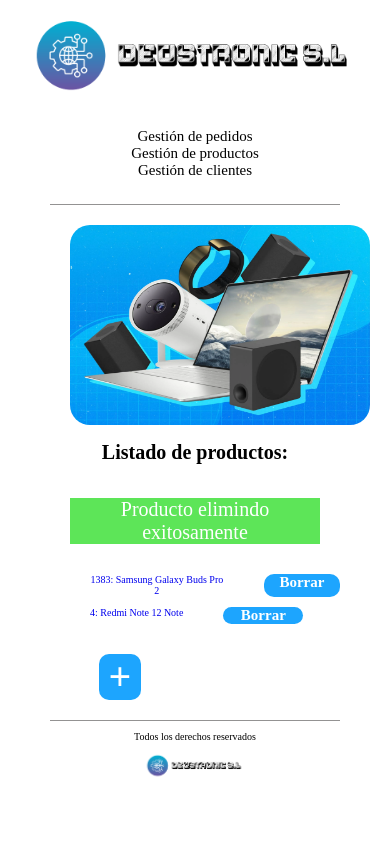
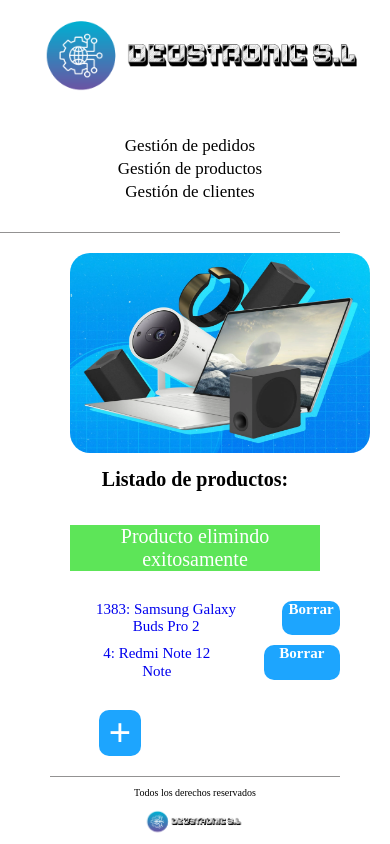
Before and after one commit to markelDeusto/Entregable2-3-4, a Django app: page /deustronic/producto/borrar/129 in a window 390 px wide. Run offline with Django 5.2, Linux system fonts and the light colour scheme; data comes from the database, SQL or seed files in the repository; both versions use the stored data as it was after the commit.

Commit message:
responsive

```diff
--- a/proyecto1/empresaDjango/static/css/styles.css
+++ b/proyecto1/empresaDjango/static/css/styles.css
@@ -30,12 +30,20 @@ html {
   .nav-principal {
     display: flex;
     flex-direction: column;
+    margin-left: 0;
+    justify-content: center;
+    align-items: center;
   }
 }
 
 @media (max-width:769px) {
   .navegacion{
     margin: 0;
+  }
+}
+@media (max-width:769px) {
+  .nav-principal img{
+    margin-left: 7rem;
   }
 }
   .nav-principal img {
@@ -60,13 +68,17 @@ html {
     padding: 0;
     margin-left: 7rem;
   }
+@media (max-width:769px) {
+  .elementos-navegacion a{
+    margin-left: 0;
+    font-size: 1.7rem;
+  }
+}
 
-@media (max-width:769px) {
+@media (max-width:391px) {
   .elementos-navegacion{
     flex-direction: column;
     justify-content: center;
-    font-size: 1.5rem;
-    margin-left: 0;
   }
 }
 
@@ -97,8 +109,25 @@ html {
     display: flex;
     align-items: center;
   }
-
-
+@media (max-width:769px) {
+  .parte-derecha-landing{
+    justify-content: center;
+    margin-top: 2rem;
+  }
+}
+@media (max-width:391px) {
+  .parte-derecha-landing{
+    display: flex;
+    flex-direction: column;
+  }
+}
+@media (max-width:391px) {
+  .boton-landing{
+    font-size: 1.5rem;
+    width: 10rem;
+    height: 4rem;
+  }
+}
   /*INDEX*/
   .contenedor-principal-index{
     margin: 2rem 5rem 2rem 5rem;
@@ -114,6 +143,7 @@ html {
     text-align: center;
   }
 }
+
   .parte-izquierda{
     margin-left: 2rem;
   }
@@ -153,6 +183,7 @@ html {
 
   .producto_eliminado a{
     color: white;
+    align-items: center;
   }
 
   /*DETAIL_PEDIDOS*/
@@ -183,6 +214,11 @@ html {
     font-size: 2rem;
     text-align: center;
   }
+@media (max-width:391px) {
+  .listados{
+    font-size: 1.5rem;
+  }
+}
   .detalle-pedidos td{
     width: 15rem;
     padding-bottom: 2rem;
@@ -196,15 +232,15 @@ html {
     margin-left: 3rem;
     margin-right: 18rem;
     margin-top: 1rem;
+  }
 
-  }
   .boton_crear a{
     color: white;
     margin-left: 1rem;
     margin-right: 1rem;
   }
 
-    .boton_crear_clientes{
+  .boton_crear_clientes{
     font-size: 4rem;
     font-weight: bolder;
     background-color: #1DA5FE;
@@ -219,7 +255,12 @@ html {
     margin-left: 1rem;
     margin-right: 1rem;
   }
-
+@media (max-width: 769px) {
+  .boton_crear {
+    justify-content: center;
+    align-items: center;
+  }
+}
 .boton_crear_pedidos{
     font-size: 4rem;
     font-weight: bolder;
@@ -244,7 +285,7 @@ html {
     border-radius: 1rem;
     margin-left: 4rem;
     text-align: center;
-
+    justify-content: center;
   }
 
   .boton_borrar a{
@@ -323,10 +364,22 @@ html {
     min-width: 40rem;
   }
 @media (max-width:391px) {
-  .formularios{
-    width: max-content;
+  .contenedor-principal-formularios{
+    max-width: 35rem;
+    font-size: 1rem;
   }
 }
+@media (max-width:391px) {
+  .formularios h1{
+    font-size: 1.7rem;
+  }
+}
+@media (max-width:391px) {
+  .formularios{
+    max-width: 35rem;
+  }
+}
+
   .formularios_contenido li{
     padding-top: 0.5rem;
     margin: 1rem;
--- a/proyecto1/empresaDjango/templates/index_pedido.html
+++ b/proyecto1/empresaDjango/templates/index_pedido.html
@@ -10,7 +10,7 @@
             <h1>Listado de pedidos:</h1>
                 <ul>
                 {% if mensaje %}
-                    <div class="pedido_eliminado" role="alert">
+                    <div class="producto_eliminado" role="alert">
                         <a> Pedido elimindo exitosamente</a>
                     </div>
                 {% endif %}
```
Also changed, not shown: proyecto1/db.sqlite3.
